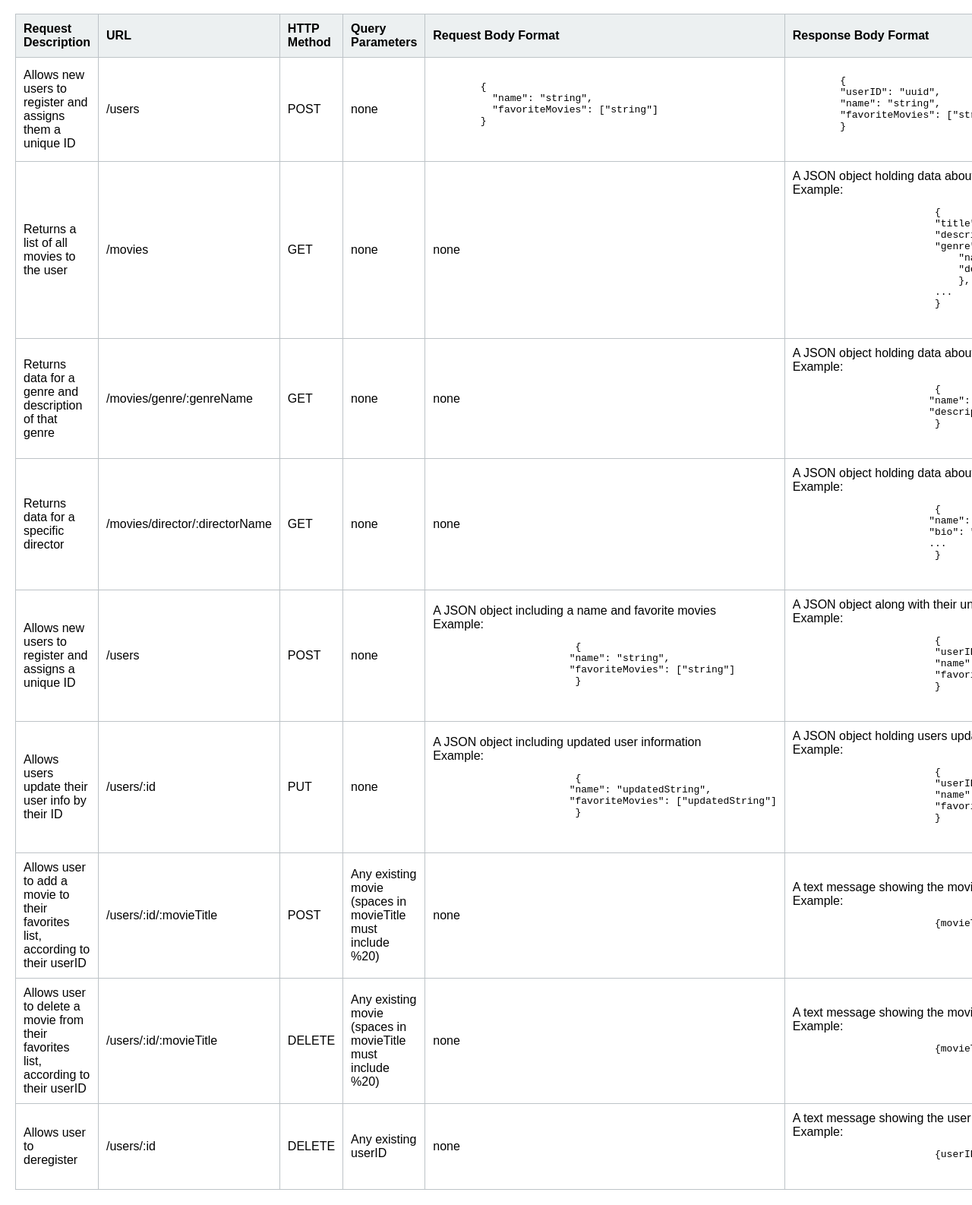
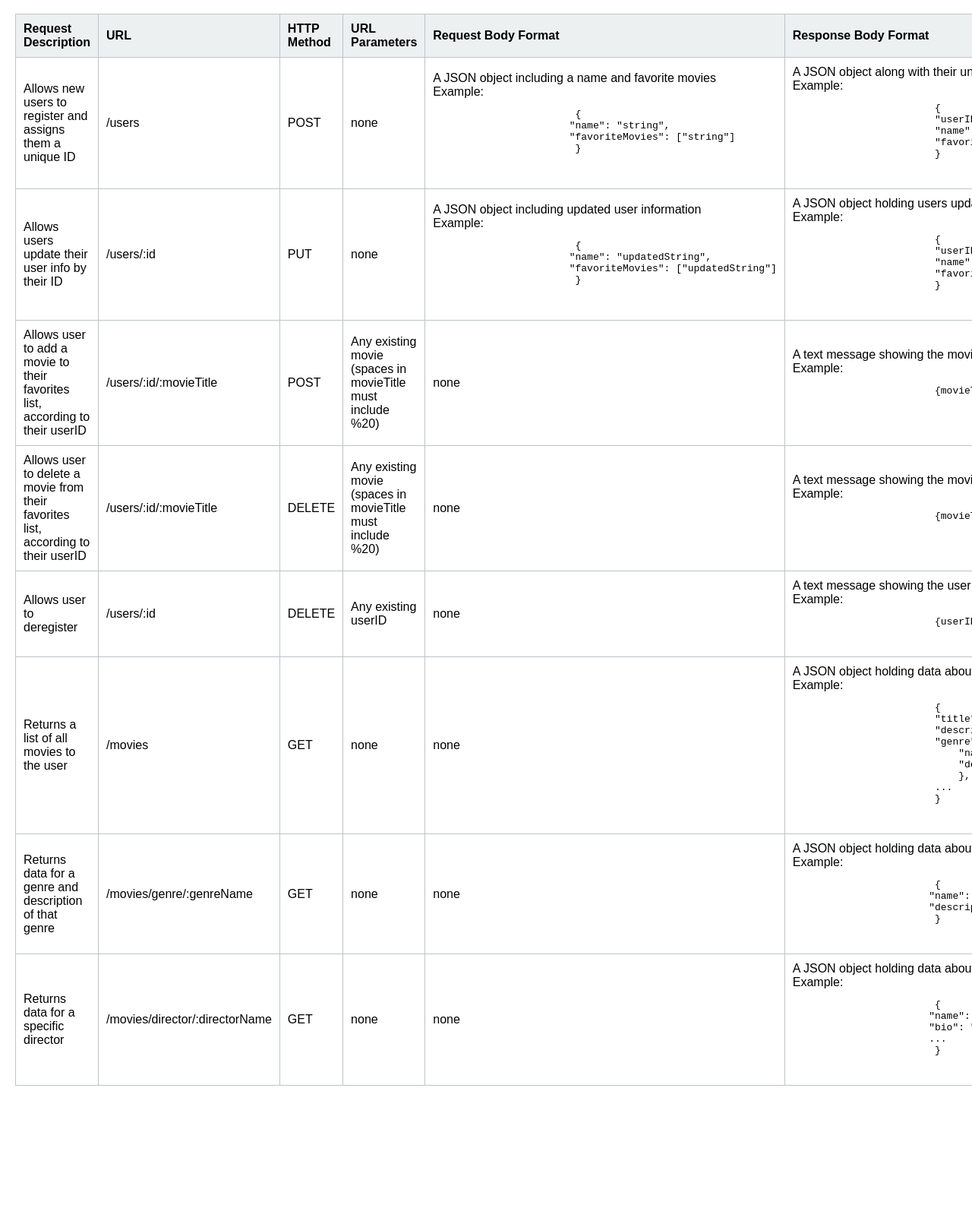
Before and after one commit to cinchronicity/FlixHive, a website: page public/documentation.html in a window 1280 px wide. Shown: the part 688-2274 px from the top of the page at 76% size. After the commit the page ends 2137 px from the top, so only its background shows below. Drawn offline with Linux system fonts and the light colour scheme.

Commit message:
organized endpoints from user to movie related on table

```diff
--- a/public/documentation.html
+++ b/public/documentation.html
@@ -104,20 +104,22 @@
                     <th>Request Description</th>
                     <th>URL</th>
                     <th>HTTP Method</th>
-                    <th>Query Parameters</th>
+                    <th>URL Parameters</th>
                     <th>Request Body Format</th>
                     <th>Response Body Format</th>
 
                 </tr>
             </thead>
             <tbody>
-                <!-- CREATE NEW USER -->
+
+                <!-- CREATE NEW USER-->
                 <tr>
                     <td>Allows new users to register and assigns them a unique ID</td>
                     <td>/users</td>
                     <td>POST</td>
                     <td>none</td>
-                    <td>
+                    <td>A JSON object including a name and favorite movies <br> Example:
+
                         <pre>
                         {
                        "name": "string",
@@ -125,13 +127,89 @@
                         }
                     </pre>
                     </td>
-                    <td>
+                    <td>A JSON object along with their unique ID <br> Example:
+
                         <pre>
                         {
                         "userID": "uuid",
                         "name": "string",
                         "favoriteMovies": ["string"]
                         }
+                    </pre>
+                    </td>
+                </tr>
+                <!-- UPDATE USER INFO-->
+                <tr>
+                    <td>Allows users update their user info by their ID</td>
+                    <td>/users/:id</td>
+                    <td>PUT</td>
+                    <td>none</td>
+                    <td>A JSON object including updated user information <br> Example:
+
+                        <pre>
+                        {
+                       "name": "updatedString",
+                       "favoriteMovies": ["updatedString"]
+                        }
+                    </pre>
+                    </td>
+                    <td>A JSON object holding users updated info with their unique ID <br> Example:
+
+                        <pre>
+                        {
+                        "userID": "uuid",
+                        "name": "updatedString",
+                        "favoriteMovies": ["updatedString"]
+                        }
+                    </pre>
+                    </td>
+                </tr>
+
+                <!-- ADD MOVIE TO FAVORITES LIST-->
+                <tr>
+                    <td>Allows user to add a movie to their favorites list, according to their userID</td>
+                    <td>/users/:id/:movieTitle</td>
+                    <td>POST</td>
+                    <td>Any existing movie (spaces in movieTitle must include %20) </td>
+                    <td>none</td>
+
+
+                    <td>A text message showing the movie has been added to user's list <br> Example:
+
+                        <pre>
+                        {movieTitle} has been added to {userID}'s favorite movies
+                    </pre>
+                    </td>
+                </tr>
+                <!-- DELETE A USER's FAVORITE MOVIE-->
+                <tr>
+                    <td>Allows user to delete a movie from their favorites list, according to their userID</td>
+                    <td>/users/:id/:movieTitle</td>
+                    <td>DELETE</td>
+                    <td>Any existing movie (spaces in movieTitle must include %20) </td>
+                    <td>none</td>
+
+
+                    <td>A text message showing the movie has been deleted from user's list <br> Example:
+
+                        <pre>
+                        {movieTitle} has been removed from {userID}'s favorite movies
+                    </pre>
+                    </td>
+                </tr>
+                <!-- DELETE USER-->
+                <tr>
+                    <td>Allows user to deregister</td>
+                    <td>/users/:id</td>
+                    <td>DELETE</td>
+                    <td>Any existing userID </td>
+                    <td>none</td>
+
+
+                    <td>A text message showing the user has been removed <br> Example:
+
+                        <pre>
+                        {userID} has been deleted
                     </pre>
                     </td>
                 </tr>
@@ -192,106 +270,6 @@
                     </pre>
                     </td>
                 </tr>
-                <!-- NEW USER REGISTRATION-->
-                <tr>
-                    <td>Allows new users to register and assigns a unique ID</td>
-                    <td>/users</td>
-                    <td>POST</td>
-                    <td>none</td>
-                    <td>A JSON object including a name and favorite movies <br> Example:
-
-                        <pre>
-                        {
-                       "name": "string",
-                       "favoriteMovies": ["string"]
-                        }
-                    </pre>
-                    </td>
-                    <td>A JSON object along with their unique ID <br> Example:
-
-                        <pre>
-                        {
-                        "userID": "uuid",
-                        "name": "string",
-                        "favoriteMovies": ["string"]
-                        }
-                    </pre>
-                    </td>
-                </tr>
-                <!-- UPDATE USER INFO-->
-                <tr>
-                    <td>Allows users update their user info by their ID</td>
-                    <td>/users/:id</td>
-                    <td>PUT</td>
-                    <td>none</td>
-                    <td>A JSON object including updated user information <br> Example:
-
-                        <pre>
-                        {
-                       "name": "updatedString",
-                       "favoriteMovies": ["updatedString"]
-                        }
-                    </pre>
-                    </td>
-                    <td>A JSON object holding users updated info with their unique ID <br> Example:
-
-                        <pre>
-                        {
-                        "userID": "uuid",
-                        "name": "updatedString",
-                        "favoriteMovies": ["updatedString"]
-                        }
-                    </pre>
-                    </td>
-                </tr>
-                <!-- ADD MOVIE TO FAVORITES LIST-->
-                <tr>
-                    <td>Allows user to add a movie to their favorites list, according to their userID</td>
-                    <td>/users/:id/:movieTitle</td>
-                    <td>POST</td>
-                    <td>Any existing movie (spaces in movieTitle must include %20) </td>
-                    <td>none</td>
-
-
-                    <td>A text message showing the movie has been added to user's list <br> Example:
-
-                        <pre>
-                        {movieTitle} has been added to {userID}'s favorite movies
-                    </pre>
-                    </td>
-                </tr>
-                <!-- DELETE A USER's FAVORITE MOVIE-->
-                <tr>
-                    <td>Allows user to delete a movie from their favorites list, according to their userID</td>
-                    <td>/users/:id/:movieTitle</td>
-                    <td>DELETE</td>
-                    <td>Any existing movie (spaces in movieTitle must include %20) </td>
-                    <td>none</td>
-
-
-                    <td>A text message showing the movie has been deleted from user's list <br> Example:
-
-                        <pre>
-                        {movieTitle} has been removed from {userID}'s favorite movies
-                    </pre>
-                    </td>
-                </tr>
-                <!-- DELETE USER-->
-                <tr>
-                    <td>Allows user to deregister</td>
-                    <td>/users/:id</td>
-                    <td>DELETE</td>
-                    <td>Any existing userID </td>
-                    <td>none</td>
-
-
-                    <td>A text message showing the user has been removed <br> Example:
-
-                        <pre>
-                        {userID} has been deleted
-                    </pre>
-                    </td>
-                </tr>
             </tbody>
         </table>
     </div>
```
Lines whose indentation alone changed are shown as unchanged.
